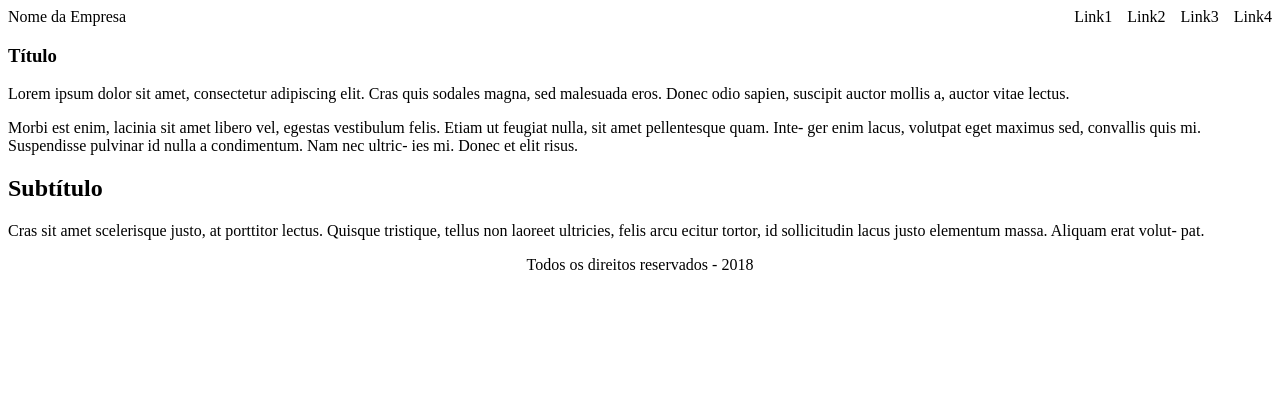
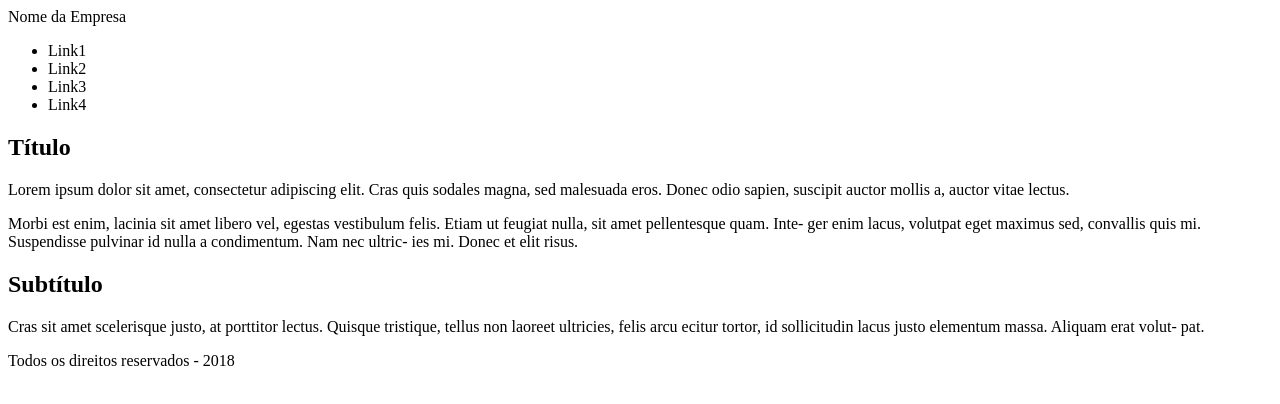
Before and after one commit to renanbcunderline/ProgWEB, a plain HTML site: page ex1/ex4.html in a window 1280 px wide. Drawn offline with Linux system fonts and the light colour scheme.

Commit message:
Atualizar o ex4.html

```diff
--- a/ex1/ex4.html
+++ b/ex1/ex4.html
@@ -3,15 +3,15 @@
         <head>
             <meta charset="UTF-8">
             <meta name="viewport" content="width=device-width, initial-scale=1.0">
-            <title>Exercício 01 - HTML</title>
+            <title>Exercício 04 - HTML</title>
             <meta name="autor" content="Renan Chaves Bezerra">
         </head>
         <body>
             <div>
-                <nav style="display: flex; justify-content: space-between;">
+                <nav>
                         <div>Nome da Empresa</div>
                         <div>
-                            <ul style="list-style-type: none; display: flex; gap: 15px; margin: 0;">
+                            <ul>
                                 <li>Link1</li>
                                 <li>Link2</li>
                                 <li>Link3</li>
@@ -20,8 +20,8 @@
                         </div>
                 </nav>
                 <section>
+                   <h1>Título</h1>
                     <article>
-                        <h1>Título</h1>
                         <p>Lorem ipsum dolor sit amet, consectetur adipiscing elit. Cras
                             quis sodales magna, sed malesuada eros. Donec odio sapien,
                             suscipit auctor mollis a, auctor vitae lectus.</p>
@@ -30,7 +30,9 @@
                             ger enim lacus, volutpat eget maximus sed, convallis quis mi.
                             Suspendisse pulvinar id nulla a condimentum. Nam nec ultric-
                             ies mi. Donec et elit risus.</p>
+                    </article>
                         <h2>Subtítulo</h2>
+                    <article>
                         <p>Cras sit amet scelerisque justo, at porttitor lectus. Quisque
                             tristique, tellus non laoreet ultricies, felis arcu ecitur tortor, id
 
@@ -39,7 +41,7 @@
                     </article>
                 </section>
                 <footer>
-                    <p align="center">Todos os direitos reservados - 2018</p>
+                    <p>Todos os direitos reservados - 2018</p>
                 </footer>
             </div>
         </body>
```
